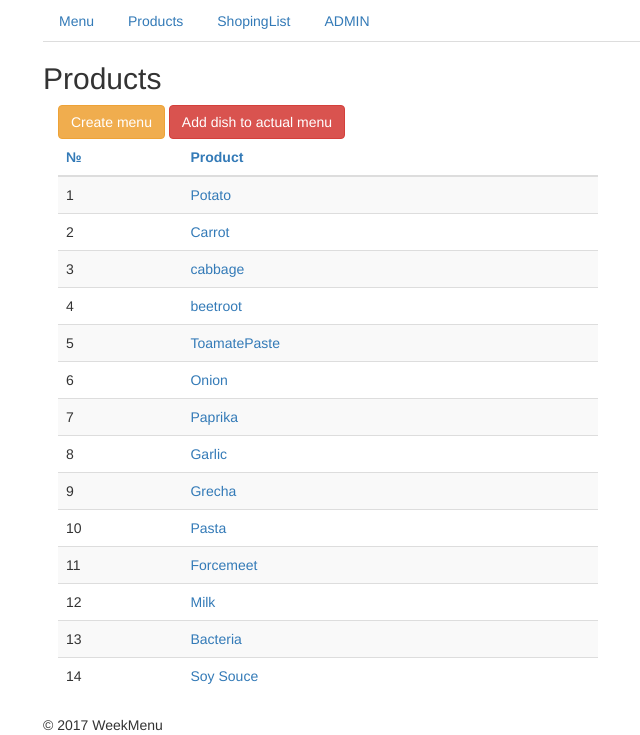
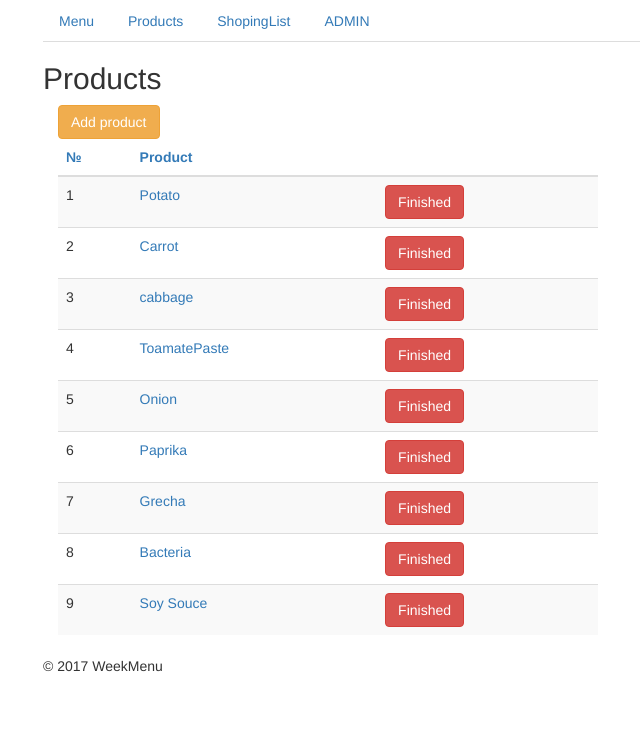
Before and after one commit to SviatStrakhov/weekmenu, a Django app: page /products/ in a window 1280 px wide. Shown: the part 70-805 px from the top of the page, without its empty margins (27-667 px from the left). After the commit the page ends 742 px from the top, so only its background shows below. Run offline with Django 3.2, Linux system fonts and the light colour scheme; data comes from the database, SQL or seed files in the repository; both versions use the stored data as it was after the commit; some libraries are stand-ins or nearby versions.

Commit message:
add for to adding product

```diff
--- a/requirements.txt
+++ b/requirements.txt
@@ -1 +1,2 @@
 Django==1.11.6
+django-bootstrap-form==3.3
--- a/w_menu/models.py
+++ b/w_menu/models.py
@@ -54,3 +54,24 @@ class Dish(models.Model):
 
     def __str__(self):
         return f'{self.title}'
+
+
+# dont migration Menu
+class Menu(models.Model):
+
+    class Meta(object):
+
+        verbose_name = 'Menu'
+        verbose_name_plural = 'Menu'
+
+    title = models.CharField(
+        max_length=256,
+        blank=False,
+        verbose_name='title'
+    )
+
+    dish = models.ManyToManyField(Dish,
+        max_length=256,
+        blank=True,
+        verbose_name='dish'
+    )
--- a/w_menu/templates/products.html
+++ b/w_menu/templates/products.html
@@ -4,14 +4,14 @@
 
 {% block content %}
 <div class="col-xs-6">
-    <button type="button" class="btn btn-warning">Create menu</button>
-    <button type="button" class="btn btn-danger">Add dish to actual menu</button>
+    <a href="{% url 'add_product' %}"> <button type="button" class="btn btn-warning">Add product</button> </a>
     <!--<button type="button" class="btn btn-success">Order</button>-->
     <table class="table table-hover table-striped">
         <thead>
             <tr>
                 <th><a href="#">№</a> </th>
                 <th><a href="#">Product</a></th>
+                <th></th>
             </tr>
         </thead>
         <tbody>
@@ -19,6 +19,7 @@
         <tr>
             <td>{{ forloop.counter }}</td>
             <td><a title="" href="#">{{ product.title }}</td>
+            <td><button type="button" class="btn btn-danger">Finished</button></td>
         </tr>
         {% endfor %}
         </tbody>
--- a/w_menu/views.py
+++ b/w_menu/views.py
@@ -1,6 +1,7 @@
 from django.shortcuts import render, redirect
 from django.urls import reverse
 from django.http import HttpResponse, HttpResponseRedirect
+from django.views.generic.edit import CreateView, UpdateView
 from .models import Dish, Product
 
 
@@ -10,10 +11,18 @@ def homepage(request):
 
 
 def products(request):
-    products = Product.objects.all()
+    products = Product.objects.filter(available=True)
     return render(request, 'products.html', {'products': products})
 
 
 def shoping_list(request):
     products = Product.objects.filter(available=False)
     return render(request, 'shoping_list.html', {'products': products})
+
+
+class ProductCreate(CreateView):
+
+    model = Product
+    fields = ['title', 'available', 'notes']
+    template_name = 'add_product.html'
+    success_url = '/products'
--- a/weekmenu/settings.py
+++ b/weekmenu/settings.py
@@ -38,6 +38,7 @@ INSTALLED_APPS = [
     'django.contrib.messages',
     'django.contrib.staticfiles',
     'w_menu',
+    'bootstrapform',
 ]
 
 MIDDLEWARE = [
--- a/weekmenu/urls.py
+++ b/weekmenu/urls.py
@@ -15,13 +15,14 @@ Including another URLconf
 """
 from django.conf.urls import url
 from django.contrib import admin
-from w_menu.views import homepage, products, shoping_list
+from w_menu.views import homepage, products, shoping_list, ProductCreate
 
 urlpatterns = [
 
     url(r'^$', homepage, name='home'),
     url(r'^products/$', products, name='products'),
     url(r'^shoping_list/$', shoping_list, name='shoping_list'),
+    url(r'^products/add_product/$', ProductCreate.as_view(), name='add_product'),
 
     url(r'^admin/', admin.site.urls),
 ]
```
Also changed, not shown: w_menu/templates/add_product.html (added, +16 -0 lines), db.sqlite3.
